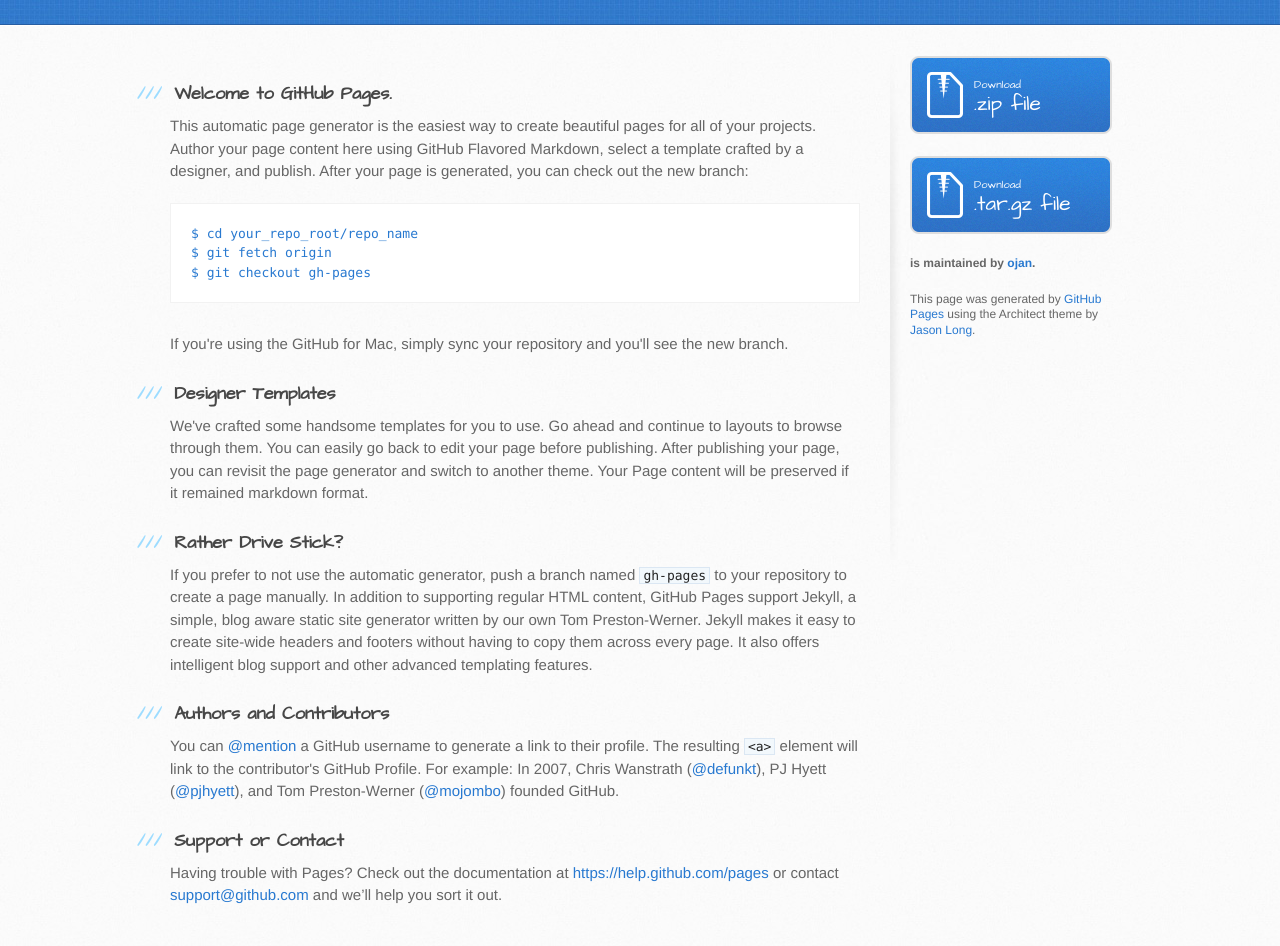
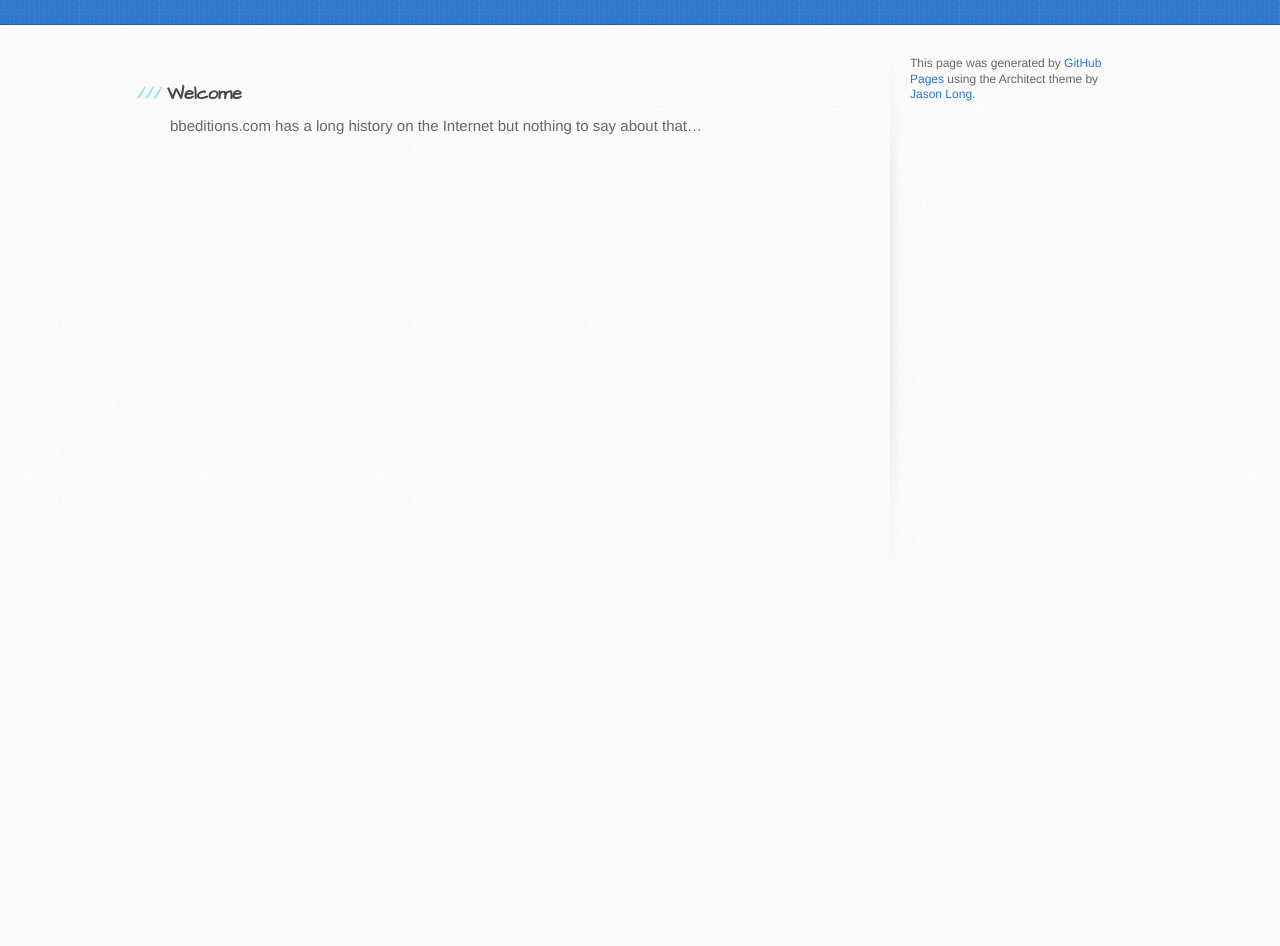
Before and after one commit to ojan/bbeditions.com, a plain HTML site: page index.html in a window 1280 px wide. Shown: the part 176-1122 px from the top of the page. After the commit the page ends 800 px from the top, so only its background shows below. Drawn offline with Linux system fonts and the light colour scheme.

Commit message:
clean: from template

```diff
--- a/index.html
+++ b/index.html
@@ -13,66 +13,25 @@
     <script src="//html5shiv.googlecode.com/svn/trunk/html5.js"></script>
     <![endif]-->
 
-    <title>Bbeditions.com by ojan</title>
+    <title>Bbeditions.com | Since 1999</title>
   </head>
 
   <body>
     <header>
       <div class="inner">
         <h1>Bbeditions.com</h1>
-        <h2>bbeditions.com one page website</h2>
-        <a href="https://github.com/ojan/bbeditions.com" class="button"><small>View project on</small> GitHub</a>
+        <h2>Pure HTML on the web since 1999 ;-)</h2>
       </div>
     </header>
 
     <div id="content-wrapper">
       <div class="inner clearfix">
         <section id="main-content">
-          <h3>
-<a id="welcome-to-github-pages" class="anchor" href="#welcome-to-github-pages" aria-hidden="true"><span class="octicon octicon-link"></span></a>Welcome to GitHub Pages.</h3>
-
-<p>This automatic page generator is the easiest way to create beautiful pages for all of your projects. Author your page content here using GitHub Flavored Markdown, select a template crafted by a designer, and publish. After your page is generated, you can check out the new branch:</p>
-
-<pre><code>$ cd your_repo_root/repo_name
-$ git fetch origin
-$ git checkout gh-pages
-</code></pre>
-
-<p>If you're using the GitHub for Mac, simply sync your repository and you'll see the new branch.</p>
-
-<h3>
-<a id="designer-templates" class="anchor" href="#designer-templates" aria-hidden="true"><span class="octicon octicon-link"></span></a>Designer Templates</h3>
-
-<p>We've crafted some handsome templates for you to use. Go ahead and continue to layouts to browse through them. You can easily go back to edit your page before publishing. After publishing your page, you can revisit the page generator and switch to another theme. Your Page content will be preserved if it remained markdown format.</p>
-
-<h3>
-<a id="rather-drive-stick" class="anchor" href="#rather-drive-stick" aria-hidden="true"><span class="octicon octicon-link"></span></a>Rather Drive Stick?</h3>
-
-<p>If you prefer to not use the automatic generator, push a branch named <code>gh-pages</code> to your repository to create a page manually. In addition to supporting regular HTML content, GitHub Pages support Jekyll, a simple, blog aware static site generator written by our own Tom Preston-Werner. Jekyll makes it easy to create site-wide headers and footers without having to copy them across every page. It also offers intelligent blog support and other advanced templating features.</p>
-
-<h3>
-<a id="authors-and-contributors" class="anchor" href="#authors-and-contributors" aria-hidden="true"><span class="octicon octicon-link"></span></a>Authors and Contributors</h3>
-
-<p>You can <a href="https://github.com/blog/821" class="user-mention">@mention</a> a GitHub username to generate a link to their profile. The resulting <code>&lt;a&gt;</code> element will link to the contributor's GitHub Profile. For example: In 2007, Chris Wanstrath (<a href="https://github.com/defunkt" class="user-mention">@defunkt</a>), PJ Hyett (<a href="https://github.com/pjhyett" class="user-mention">@pjhyett</a>), and Tom Preston-Werner (<a href="https://github.com/mojombo" class="user-mention">@mojombo</a>) founded GitHub.</p>
-
-<h3>
-<a id="support-or-contact" class="anchor" href="#support-or-contact" aria-hidden="true"><span class="octicon octicon-link"></span></a>Support or Contact</h3>
-
-<p>Having trouble with Pages? Check out the documentation at <a href="https://help.github.com/pages">https://help.github.com/pages</a> or contact <a href="mailto:support@github.com">support@github.com</a> and we’ll help you sort it out.</p>
+          <h3><a id="welcome-to-github-pages" class="anchor" href="#welcome-to-github-pages" aria-hidden="true"><span class="octicon octicon-link"></span></a>Welcome</h3>
+          <p>bbeditions.com has a long history on the Internet but nothing to say about that…</p>
         </section>
 
         <aside id="sidebar">
-          <a href="https://github.com/ojan/bbeditions.com/zipball/master" class="button">
-            <small>Download</small>
-            .zip file
-          </a>
-          <a href="https://github.com/ojan/bbeditions.com/tarball/master" class="button">
-            <small>Download</small>
-            .tar.gz file
-          </a>
-
-          <p class="repo-owner"><a href="https://github.com/ojan/bbeditions.com"></a> is maintained by <a href="https://github.com/ojan">ojan</a>.</p>
-
           <p>This page was generated by <a href="https://pages.github.com">GitHub Pages</a> using the Architect theme by <a href="https://twitter.com/jasonlong">Jason Long</a>.</p>
         </aside>
       </div>
```
